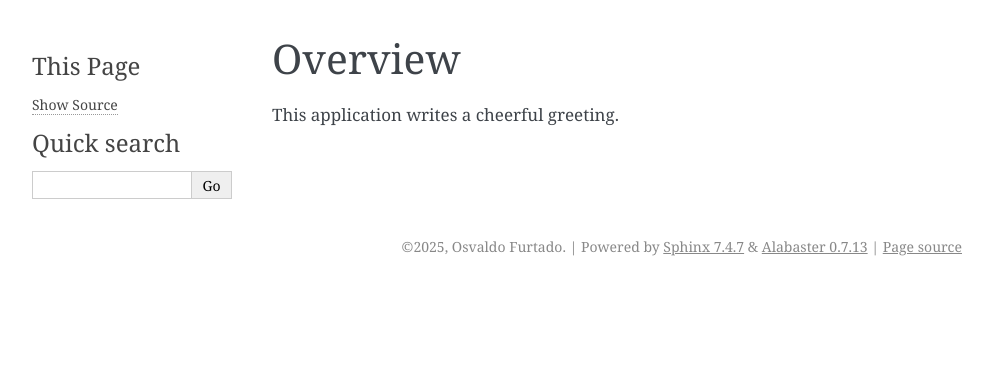
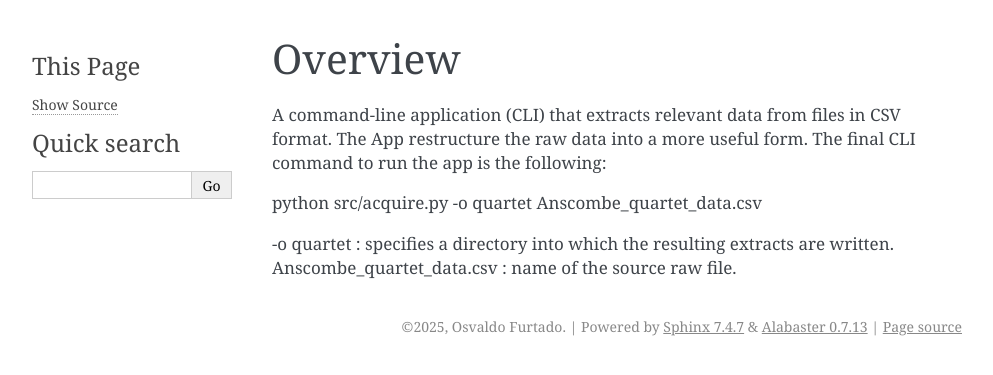
Before and after one commit to OsvaldoFurtado/data-acquisition-template, a Sphinx documentation site: the page built from docs/overview.rst, in a window 1280 px wide. Shown: the top 375 px of the page, without its empty margins (148-1141 px from the left). Built offline with Sphinx 7.4.7, drawn with Linux system fonts in a browser that asks for light colours.

Commit message:
Docs Updated

```diff
--- a/docs/api.rst
+++ b/docs/api.rst
@@ -1,4 +1,4 @@
-..  Python Projects -- Project Zero: A template for other projects
+..  Python Projects -- Data Acquisition template project
 
 ####
 API
--- a/docs/conf.py
+++ b/docs/conf.py
@@ -6,22 +6,23 @@
 # -- Project information -----------------------------------------------------
 # https://www.sphinx-doc.org/en/master/usage/configuration.html#project-information
 
-project = "project_0"
-copyright = "2025, Osvaldo Furtado"
-author = "Osvaldo Furtado"
-release = "0.0"
+project = 'Data Acquisition project'
+copyright = '2025, Osvaldo Furtado'
+author = 'Osvaldo Furtado'
+release = '0.0'
 
 # -- General configuration ---------------------------------------------------
 # https://www.sphinx-doc.org/en/master/usage/configuration.html#general-configuration
 
 extensions = []
 
-templates_path = ["_templates"]
-exclude_patterns = ["_build", "Thumbs.db", ".DS_Store"]
+templates_path = ['_templates']
+exclude_patterns = ['_build', 'Thumbs.db', '.DS_Store']
+
 
 
 # -- Options for HTML output -------------------------------------------------
 # https://www.sphinx-doc.org/en/master/usage/configuration.html#options-for-html-output
 
-html_theme = "alabaster"
-html_static_path = ["_static"]
+html_theme = 'alabaster'
+html_static_path = ['_static']
--- a/docs/overview.rst
+++ b/docs/overview.rst
@@ -1,7 +1,14 @@
-..  Python Projects -- Project Zero: A template for other projects
+..  Python Projects -- Data Acquisition template project
 
 ########
 Overview
 ########
 
-This application writes a cheerful greeting.
+A command-line application (CLI) that extracts relevant data from files in CSV format. The App restructure the raw data
+into a more useful form.
+The final CLI command to run the app is the following:
+
+python src/acquire.py -o quartet Anscombe_quartet_data.csv
+
+-o quartet :  specifies a directory into which the resulting extracts are written.
+Anscombe_quartet_data.csv : name of the source raw file.
```
Also changed, not shown: docs/index.rst (+4 -4 lines).
